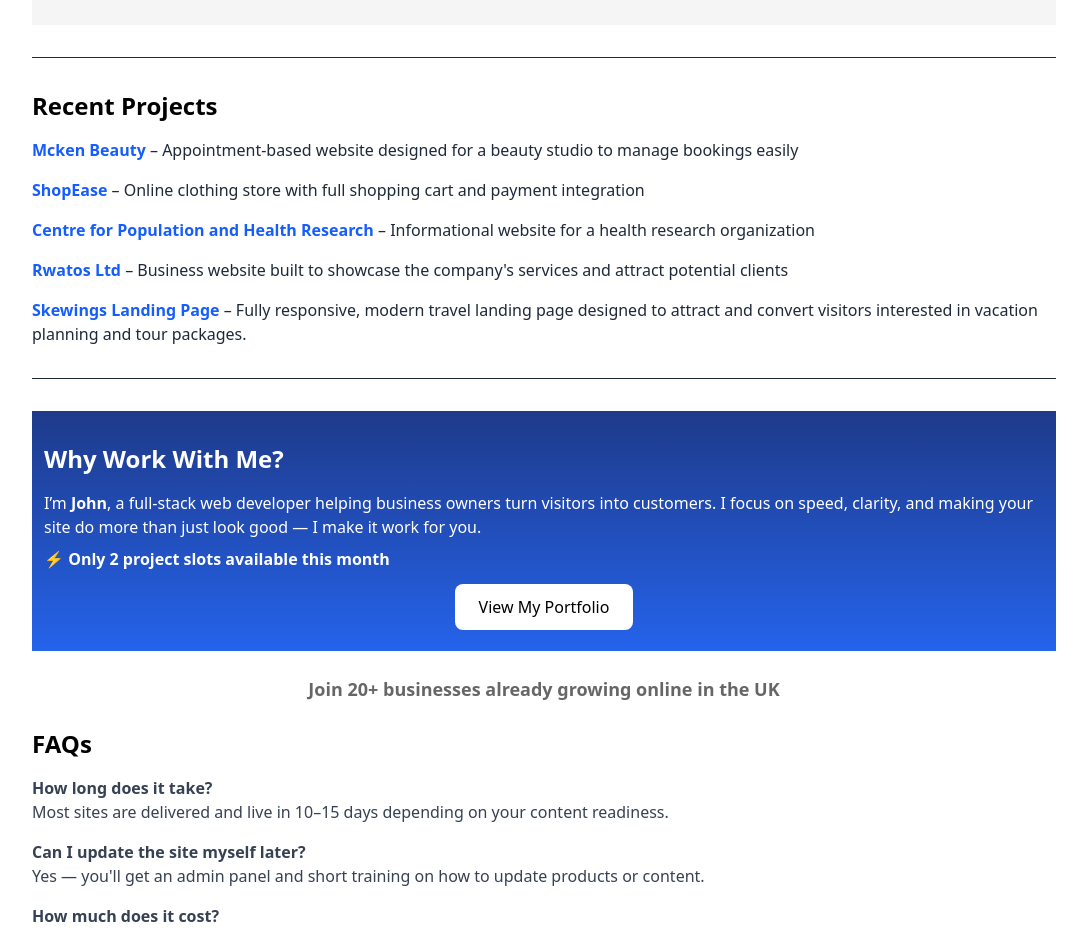
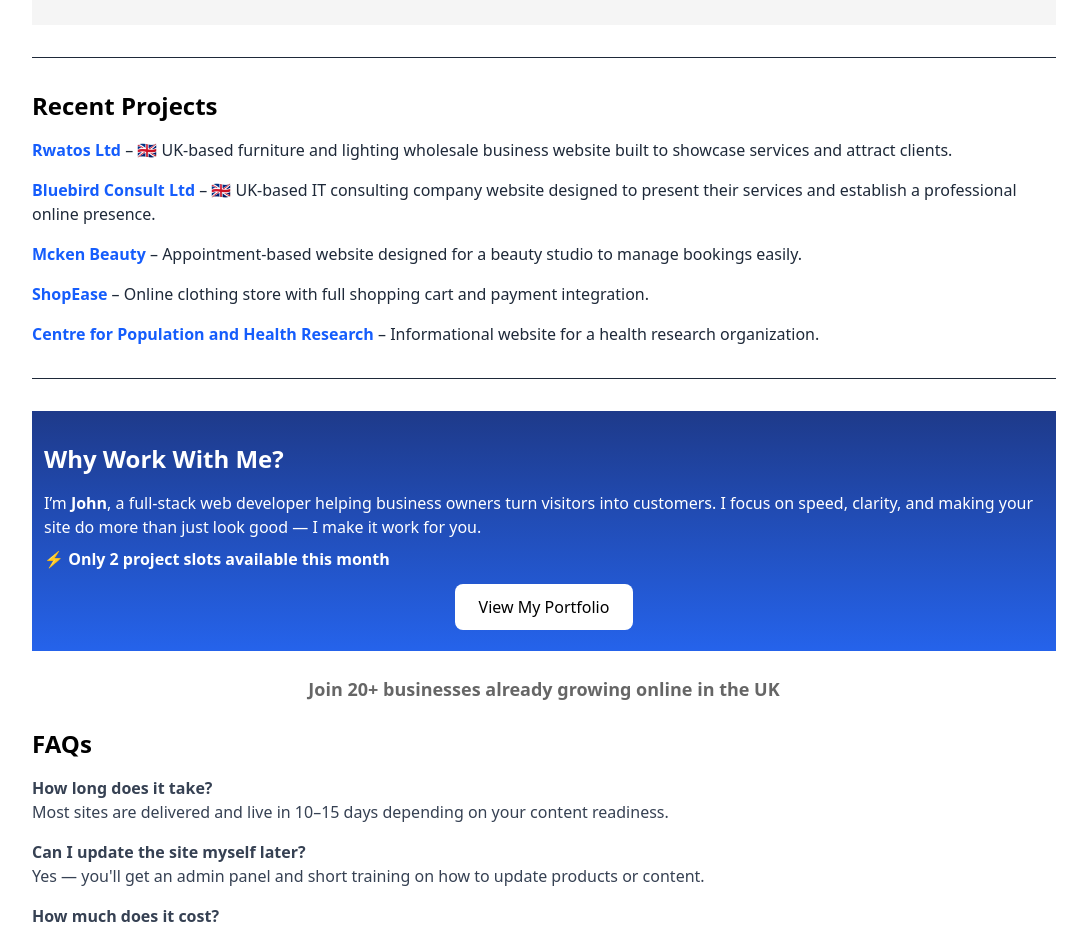
Before and after one commit to lamba01/port, a React (Vite) app: page /business in a window 1280 px wide. Shown: the part 1780-2712 px from the top of the page, without its empty margins (96-1183 px from the left). Built offline with nearby package versions, Linux system fonts and the light colour scheme; no server answers.

Commit message:
update recent projects.

```diff
--- a/src/pages/business.jsx
+++ b/src/pages/business.jsx
@@ -148,7 +148,36 @@
 
           {/* PORTFOLIO */}
           <h2 className="text-2xl font-semibold mb-4">Recent Projects</h2>
+
           <ul className="space-y-4 mb-8">
+            <li>
+              <strong>
+                <a
+                  href="https://rwatosltd.com"
+                  target="_blank"
+                  rel="noopener noreferrer"
+                  className="text-blue-600 hover:text-blue-800 transition"
+                >
+                  Rwatos Ltd
+                </a>
+              </strong>{" "}
+              – 🇬🇧 UK-based furniture and lighting wholesale business website
+              built to showcase services and attract clients.
+            </li>
+            <li>
+              <strong>
+                <a
+                  href="https://www.bluebirdconsultltd.com" // Replace with actual link if different
+                  target="_blank"
+                  rel="noopener noreferrer"
+                  className="text-blue-600 hover:text-blue-800 transition"
+                >
+                  Bluebird Consult Ltd
+                </a>
+              </strong>{" "}
+              – 🇬🇧 UK-based IT consulting company website designed to present
+              their services and establish a professional online presence.
+            </li>
             <li>
               <strong>
                 <a
@@ -161,7 +190,7 @@
                 </a>
               </strong>{" "}
               – Appointment-based website designed for a beauty studio to manage
-              bookings easily
+              bookings easily.
             </li>
             <li>
               <strong>
@@ -175,21 +204,8 @@
                 </a>
               </strong>{" "}
               – Online clothing store with full shopping cart and payment
-              integration
+              integration.
             </li>
-            {/* <li>
-              <strong>
-                <a
-                  href="https://airbox-asessment.vercel.app/"
-                  target="_blank"
-                  rel="noopener noreferrer"
-                  className="text-blue-600 hover:text-blue-800 transition"
-                >
-                  Glam Beauty Studio
-                </a>
-              </strong>{" "}
-              – Booking platform for small service-based businesses
-            </li> */}
             <li>
               <strong>
                 <a
@@ -201,36 +217,7 @@
                   Centre for Population and Health Research
                 </a>
               </strong>{" "}
-              – Informational website for a health research organization
-            </li>
-            <li>
-              <strong>
-                <a
-                  href="https://rwatosltd.com"
-                  target="_blank"
-                  rel="noopener noreferrer"
-                  className="text-blue-600 hover:text-blue-800 transition"
-                >
-                  Rwatos Ltd
-                </a>
-              </strong>{" "}
-              – Business website built to showcase the company's services and
-              attract potential clients
-            </li>
-            <li>
-              <strong>
-                <a
-                  href="https://skewings.vercel.app/"
-                  target="_blank"
-                  rel="noopener noreferrer"
-                  className="text-blue-600 hover:text-blue-800 transition"
-                >
-                  Skewings Landing Page
-                </a>
-              </strong>{" "}
-              – Fully responsive, modern travel landing page designed to attract
-              and convert visitors interested in vacation planning and tour
-              packages.
+              – Informational website for a health research organization.
             </li>
           </ul>
 
```
